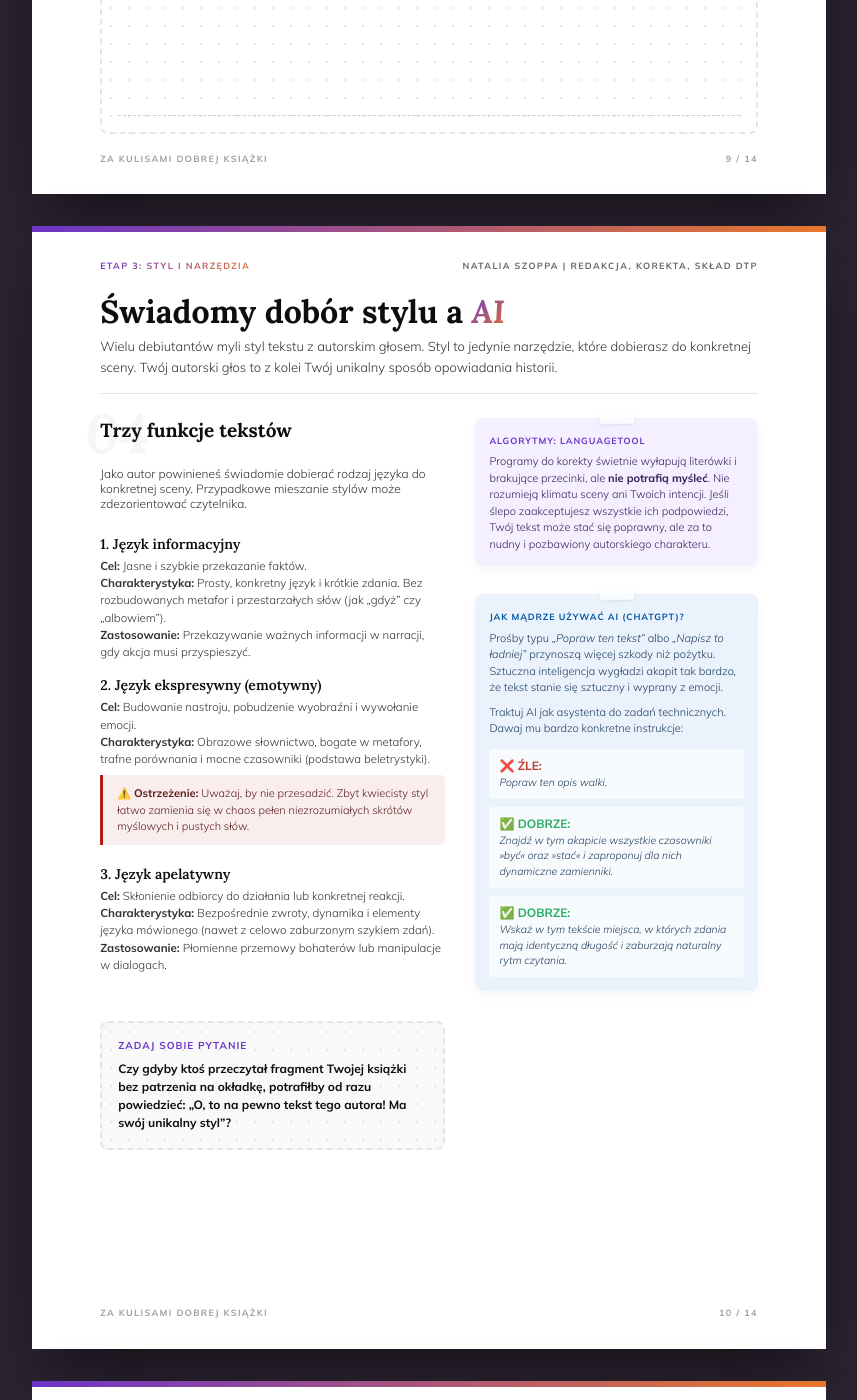
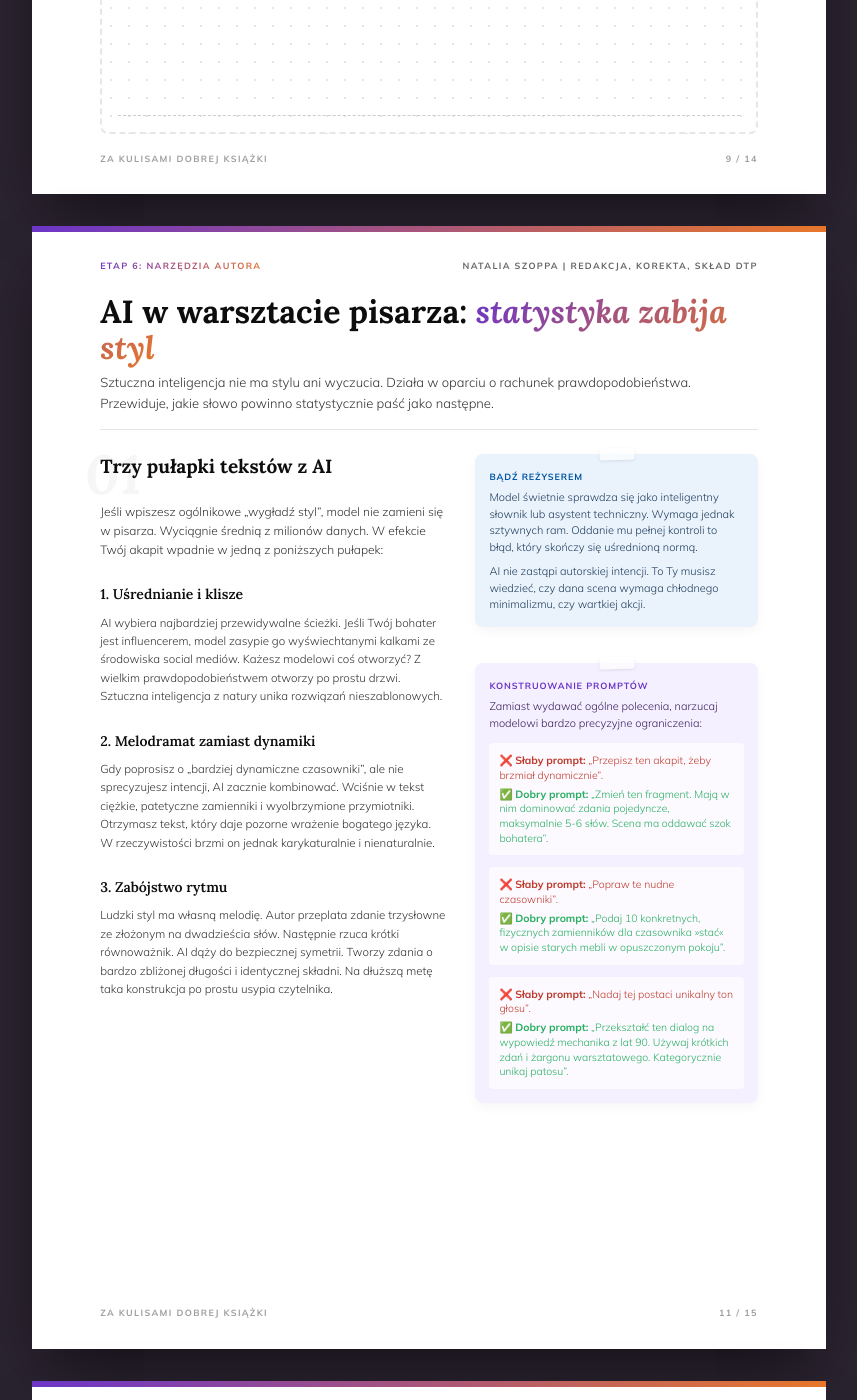
Before and after one commit to Bonnie00726/nataliaszoppa, a Jekyll site: the page arkusz językowy.html, which Jekyll copies as it is, in a window 1280 px wide and 1400 px high, scrolled down 11355 px. Shown: the whole window, without its empty margins (211-1068 px from the left). Built offline with Jekyll 4.4.1, drawn with Linux system fonts in a browser that asks for light colours.

Commit message:
Update arkusz językowy.html

```diff
--- a/arkusz językowy.html
+++ b/arkusz językowy.html
@@ -715,7 +715,79 @@
 
   <div class="runner bottom"><span>ZA KULISAMI DOBREJ KSIĄŻKI</span><span>9 / 14</span></div>
 </section>
+<!-- STRONA 11: AI W WARSZTACIE PISARZA -->
+<section class="page" style="display: flex; flex-direction: column; height: 100%; min-height: 297mm;">
+  <div class="runner top"><span class="grad-type">Etap 6: Narzędzia autora</span><span>Natalia Szoppa | Redakcja, korekta, skład DTP</span></div>
 
+  <div class="section-opener">
+    <h2 class="section-title">AI w warsztacie pisarza: <em class="grad-type">statystyka zabija styl</em></h2>
+    <p class="body">Sztuczna inteligencja nie ma stylu ani wyczucia. Działa w oparciu o rachunek prawdopodobieństwa. Przewiduje, jakie słowo powinno statystycznie paść jako następne.</p>
+  </div>
+
+  <div class="q-row" style="flex-grow: 1;">
+    <!-- LEWA KOLUMNA -->
+    <div class="q-main">
+
+      <div class="q-header-area" style="margin-bottom: 24px;"><span class="qnum-bg" style="top: -15px;">01</span><h3 class="qtitle">Trzy pułapki tekstów z AI</h3></div>
+
+      <p style="font-size: 12px; margin-bottom: 24px; color: var(--ink-soft); line-height: 1.6;">
+        Jeśli wpiszesz ogólnikowe „wygładź styl”, model nie zamieni się w pisarza. Wyciągnie średnią z milionów danych. W efekcie Twój akapit wpadnie w jedną z poniższych pułapek:
+      </p>
+
+      <div style="margin-bottom: 24px; font-size: 11.5px; line-height: 1.6; color: var(--ink-soft);">
+        <h4 style="font-family: var(--serif); color: var(--ink); font-size: 14px; margin-bottom: 8px; margin-top: 0;">1. Uśrednianie i klisze</h4>
+        <p style="margin-bottom: 0;">AI wybiera najbardziej przewidywalne ścieżki. Jeśli Twój bohater jest influencerem, model zasypie go wyświechtanymi kalkami ze środowiska social mediów. Każesz modelowi coś otworzyć? Z wielkim prawdopodobieństwem otworzy po prostu drzwi. Sztuczna inteligencja z natury unika rozwiązań nieszablonowych.</p>
+      </div>
+
+      <div style="margin-bottom: 24px; font-size: 11.5px; line-height: 1.6; color: var(--ink-soft);">
+        <h4 style="font-family: var(--serif); color: var(--ink); font-size: 14px; margin-bottom: 8px; margin-top: 0;">2. Melodramat zamiast dynamiki</h4>
+        <p style="margin-bottom: 0;">Gdy poprosisz o „bardziej dynamiczne czasowniki”, ale nie sprecyzujesz intencji, AI zacznie kombinować. Wciśnie w tekst ciężkie, patetyczne zamienniki i wyolbrzymione przymiotniki. Otrzymasz tekst, który daje pozorne wrażenie bogatego języka. W rzeczywistości brzmi on jednak karykaturalnie i nienaturalnie.</p>
+      </div>
+
+      <div style="margin-bottom: 24px; font-size: 11.5px; line-height: 1.6; color: var(--ink-soft);">
+        <h4 style="font-family: var(--serif); color: var(--ink); font-size: 14px; margin-bottom: 8px; margin-top: 0;">3. Zabójstwo rytmu</h4>
+        <p style="margin-bottom: 0;">Ludzki styl ma własną melodię. Autor przeplata zdanie trzysłowne ze złożonym na dwadzieścia słów. Następnie rzuca krótki równoważnik. AI dąży do bezpiecznej symetrii. Tworzy zdania o bardzo zbliżonej długości i identycznej składni. Na dłuższą metę taka konstrukcja po prostu usypia czytelnika.</p>
+      </div>
+
+    </div>
+
+    <!-- PRAWA KOLUMNA (SIDEBAR) -->
+    <div class="q-sidebar" style="padding-top: 0;">
+
+      <div class="box box-blue" style="margin-bottom: 20px;">
+        <span class="box-title">Bądź reżyserem</span>
+        <p style="margin-bottom: 8px;">Model świetnie sprawdza się jako inteligentny słownik lub asystent techniczny. Wymaga jednak sztywnych ram. Oddanie mu pełnej kontroli to błąd, który skończy się uśrednioną normą.</p>
+        <p style="margin-bottom: 0;">AI nie zastąpi autorskiej intencji. To Ty musisz wiedzieć, czy dana scena wymaga chłodnego minimalizmu, czy wartkiej akcji.</p>
+      </div>
+
+      <div class="box box-purple">
+        <span class="box-title">Konstruowanie promptów</span>
+        <p style="margin-bottom: 12px; font-size: 11px;">Zamiast wydawać ogólne polecenia, narzucaj modelowi bardzo precyzyjne ograniczenia:</p>
+
+        <!-- PROMPT 1 -->
+        <div style="background: rgba(255, 255, 255, 0.7); padding: 10px; border-radius: 4px; margin-bottom: 12px; font-size: 10.5px; line-height: 1.4;">
+          <div style="color: #c0392b; margin-bottom: 4px;"><strong>❌ Słaby prompt:</strong> „Przepisz ten akapit, żeby brzmiał dynamicznie”.</div>
+          <div style="color: #27ae60;"><strong>✅ Dobry prompt:</strong> „Zmień ten fragment. Mają w nim dominować zdania pojedyncze, maksymalnie 5-6 słów. Scena ma oddawać szok bohatera”.</div>
+        </div>
+
+        <!-- PROMPT 2 -->
+        <div style="background: rgba(255, 255, 255, 0.7); padding: 10px; border-radius: 4px; margin-bottom: 12px; font-size: 10.5px; line-height: 1.4;">
+          <div style="color: #c0392b; margin-bottom: 4px;"><strong>❌ Słaby prompt:</strong> „Popraw te nudne czasowniki”.</div>
+          <div style="color: #27ae60;"><strong>✅ Dobry prompt:</strong> „Podaj 10 konkretnych, fizycznych zamienników dla czasownika »stać« w opisie starych mebli w opuszczonym pokoju”.</div>
+        </div>
+
+        <!-- PROMPT 3 -->
+        <div style="background: rgba(255, 255, 255, 0.7); padding: 10px; border-radius: 4px; font-size: 10.5px; line-height: 1.4;">
+          <div style="color: #c0392b; margin-bottom: 4px;"><strong>❌ Słaby prompt:</strong> „Nadaj tej postaci unikalny ton głosu”.</div>
+          <div style="color: #27ae60;"><strong>✅ Dobry prompt:</strong> „Przekształć ten dialog na wypowiedź mechanika z lat 90. Używaj krótkich zdań i żargonu warsztatowego. Kategorycznie unikaj patosu”.</div>
+        </div>
+      </div>
+
+    </div>
+
+  </div>
+  <div class="runner bottom"><span>ZA KULISAMI DOBREJ KSIĄŻKI</span><span>11 / 15</span></div>
+</section>
 <!-- STRONA 7 STYL I AI -->
 <section class="page" style="display: flex; flex-direction: column; height: 100%; min-height: 297mm;">
   <div class="runner top"><span class="grad-type">Etap 3: Styl i Narzędzia</span><span>Natalia Szoppa | Redakcja, korekta, skład DTP</span></div>
```
